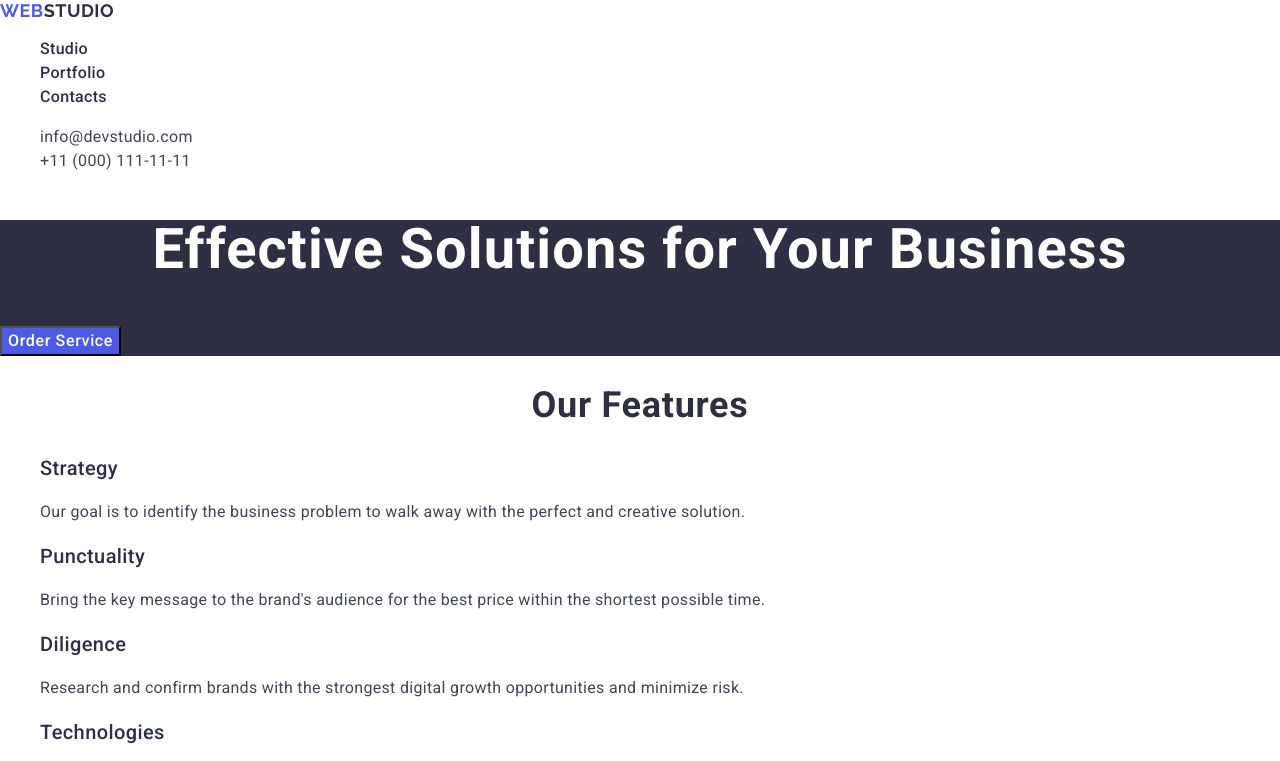
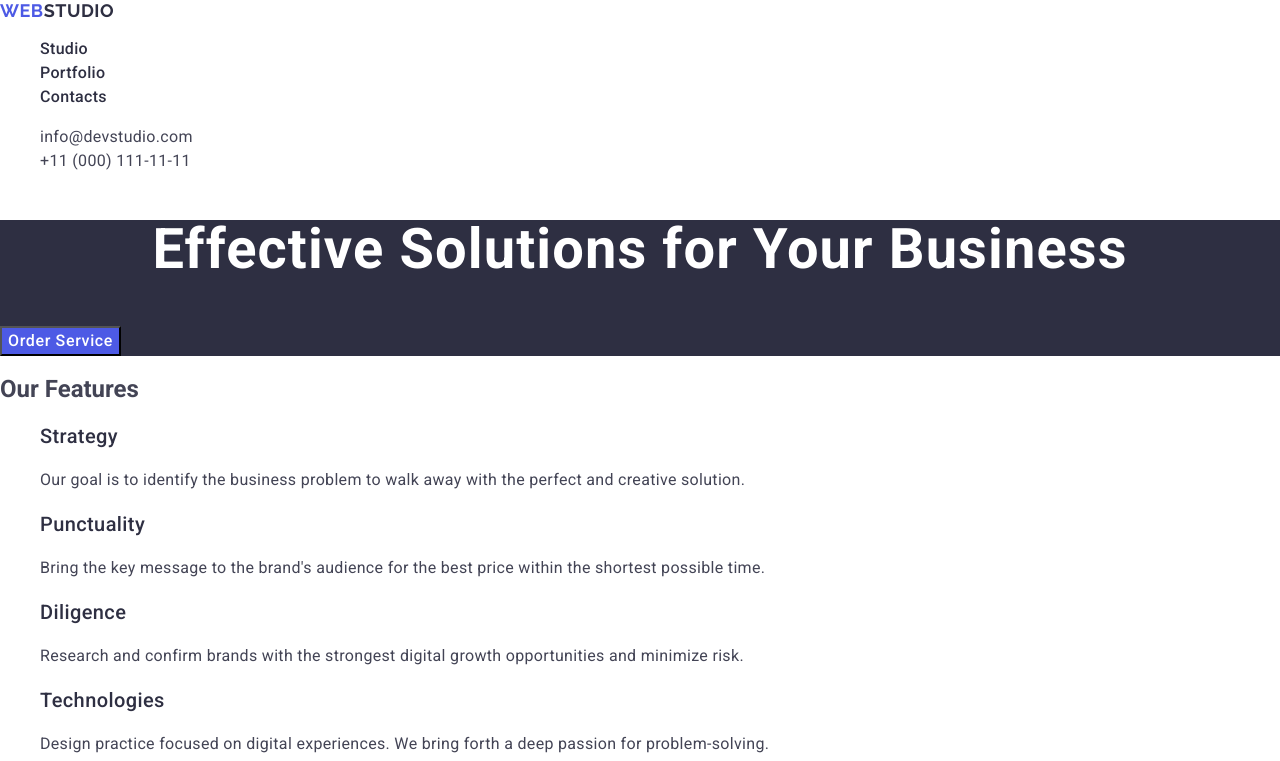
Before and after one commit to fedorstoiets/goit-markup-hw-02, a plain HTML site: page index.html in a window 1280 px wide. Shown: the top 761 px of the page. Drawn offline with nearby package versions, Linux system fonts and the light colour scheme.

Commit message:
fix: leave Our Features heading unstyled in module 2

```diff
--- a/css/features.css
+++ b/css/features.css
@@ -1,13 +1,4 @@
 /* features.css */
-
-.features-title {
-  font-size: 36px;
-  line-height: 1.11;
-  letter-spacing: 0.02em;
-  text-align: center;
-  text-transform: capitalize;
-  color: #2e2f42;
-}
 
 .features-subtitle {
   font-weight: 500;
```
